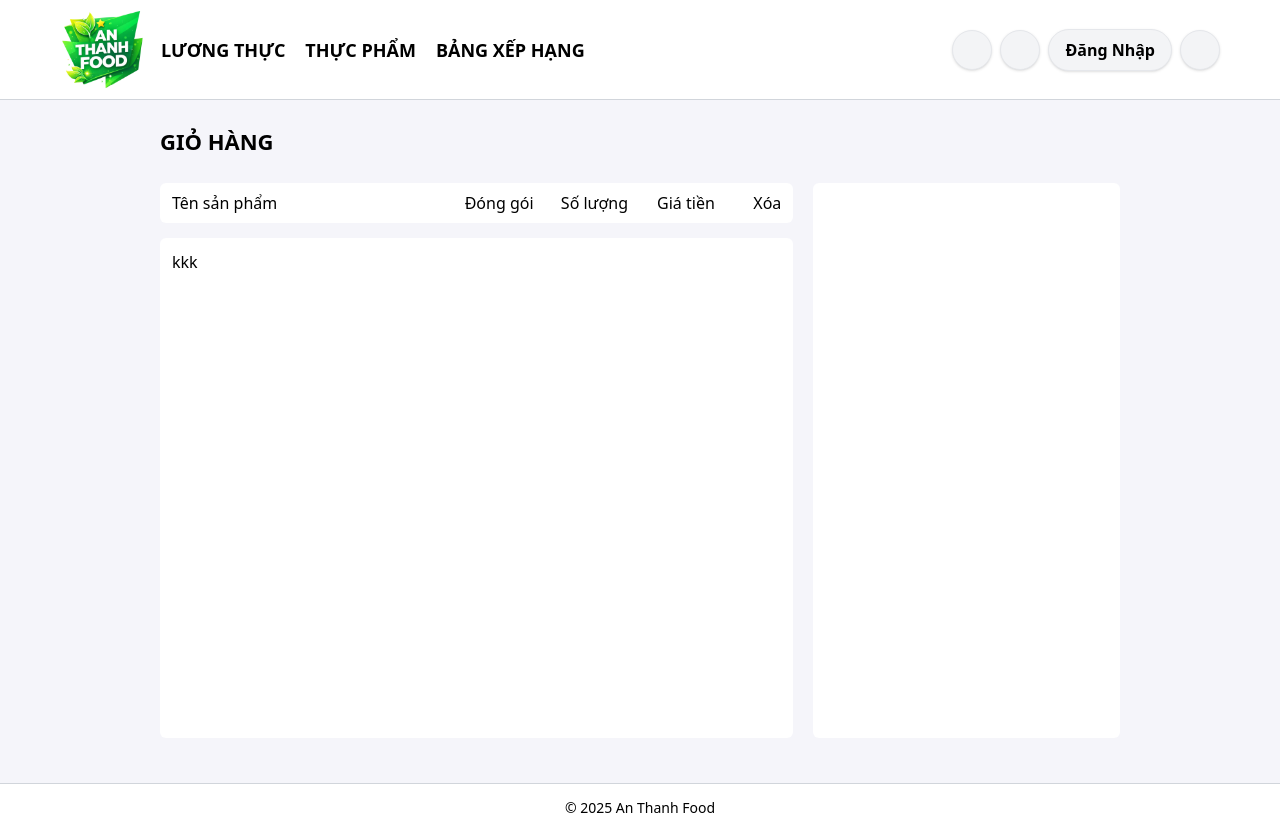
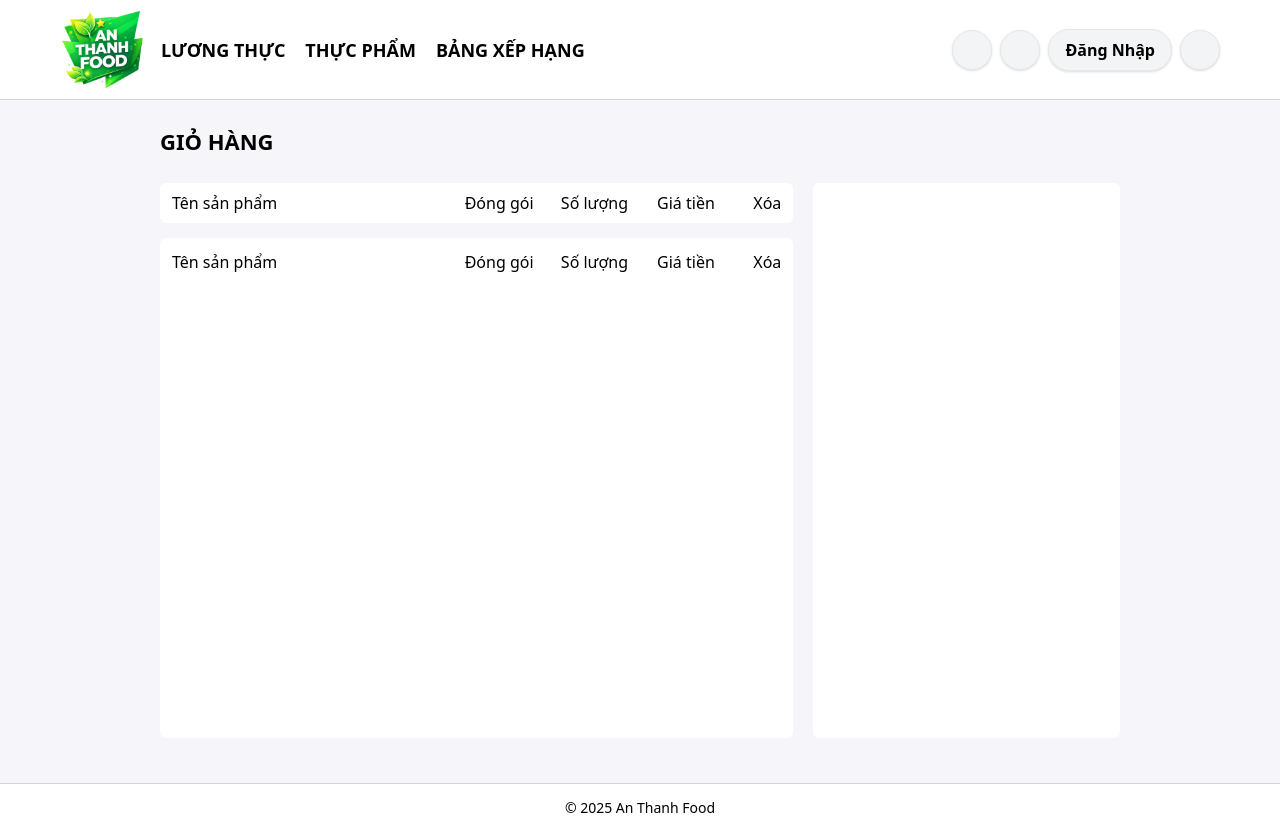
Before and after one commit to SongDuy/web-an-thanh-food, a React (Create React App) app: page /cart in a window 1280 px wide. Built offline with nearby package versions, Linux system fonts and the light colour scheme; some icons are missing.

Commit message:
Update new

```diff
--- a/src/pages/cart/index.js
+++ b/src/pages/cart/index.js
@@ -24,7 +24,7 @@ const CartPage = () => {
 
         <div className="w-full grid grid-cols-6 gap-5">
           <div className="col-span-4">
-            <div className="w-full bg-white rounded-md flex items-center px-3 py-2">
+            <div className="w-full bg-white rounded-md px-3 py-2">
               <div className="w-full grid grid-cols-[5fr_1.5fr_1.5fr_1.5fr_0.5fr] gap-3">
                 <div className="w-full flex items-center">
                   Tên sản phẩm
@@ -44,8 +44,24 @@ const CartPage = () => {
               </div>
             </div>
 
-            <div className="w-full h-[500px] mt-[15px] bg-white rounded-md flex px-3 py-3">
-              kkk
+            <div className="w-full h-[500px] mt-[15px] bg-white rounded-md px-3 py-3">
+              <div className="w-full grid grid-cols-[5fr_1.5fr_1.5fr_1.5fr_0.5fr] gap-3">
+                <div className="w-full flex items-center">
+                  Tên sản phẩm
+                </div>
+                <div className="w-full flex items-center">
+                  Đóng gói
+                </div>
+                <div className="w-full flex items-center">
+                  Số lượng
+                </div>
+                <div className="w-full flex items-center">
+                  Giá tiền
+                </div>
+                <div className="w-full flex items-center">
+                  Xóa
+                </div>
+              </div>
             </div>
           </div>
 
```
